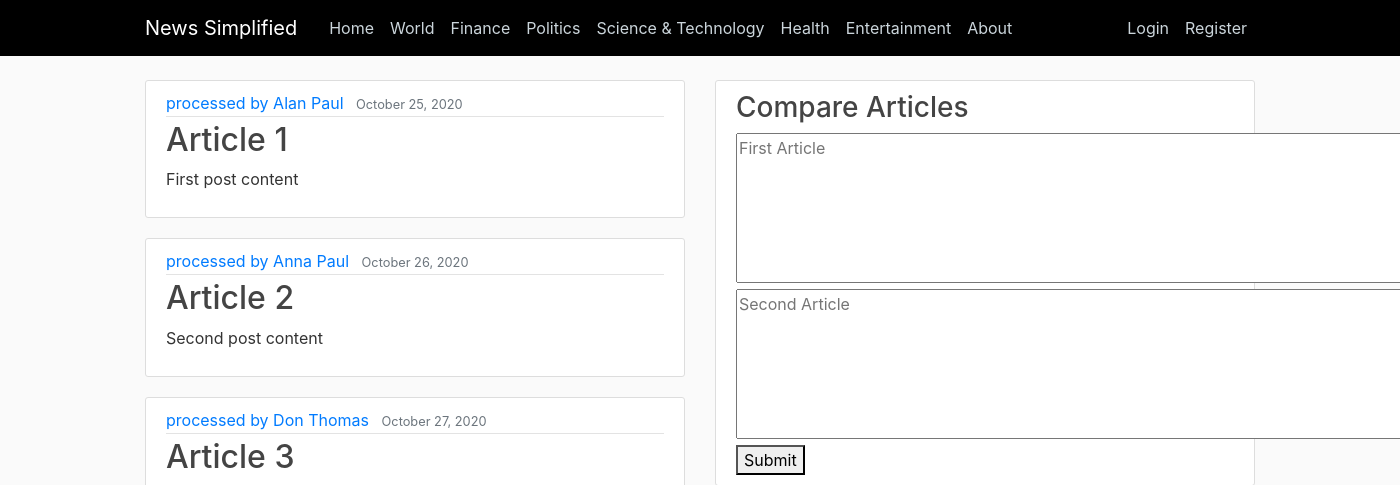
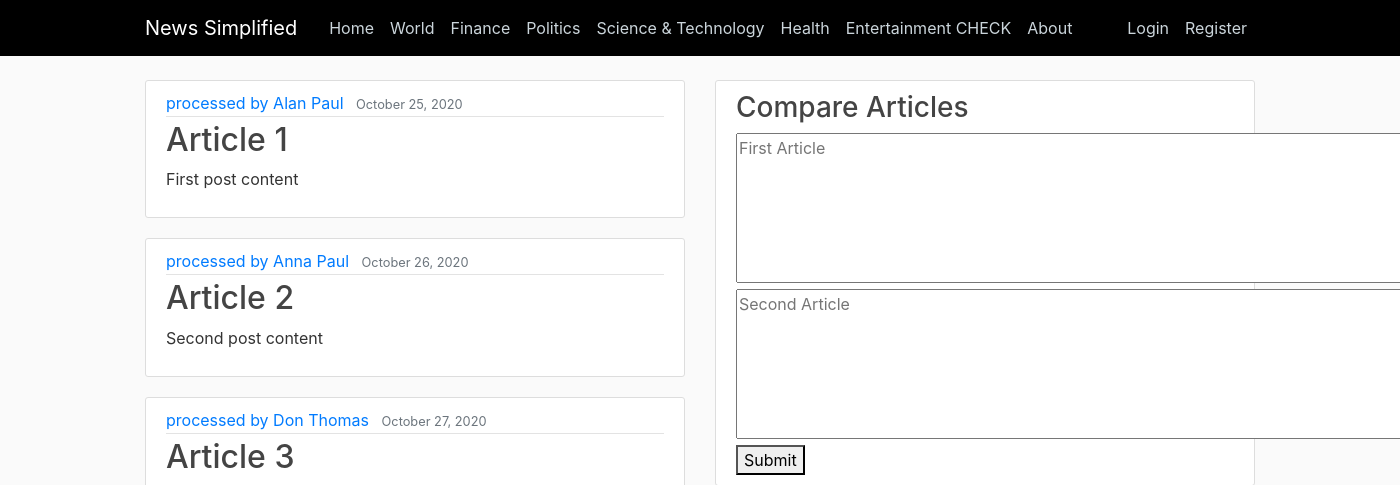
Before and after one commit to dthomas40/newssimplified, a Django app: page / in a window 1400 px wide; the page is wider, and only the part inside the window is pictured. Shown: the top 485 px of that part. Run offline with Django 3.2, Linux system fonts and the light colour scheme; some libraries are stand-ins or nearby versions.

Commit message:
Check for Don

```diff
--- a/blog/templates/blog/base.html
+++ b/blog/templates/blog/base.html
@@ -34,7 +34,7 @@
               <a class="nav-item nav-link" href="#">Politics</a>
               <a class="nav-item nav-link" href="#">Science & Technology</a>
               <a class="nav-item nav-link" href="#">Health</a>
-              <a class="nav-item nav-link" href="#">Entertainment</a>
+              <a class="nav-item nav-link" href="#">Entertainment CHECK</a>
               <a class="nav-item nav-link" href="{% url 'blog-about' %}">About</a>
             </div>
             <!-- Navbar Right Side -->
```
